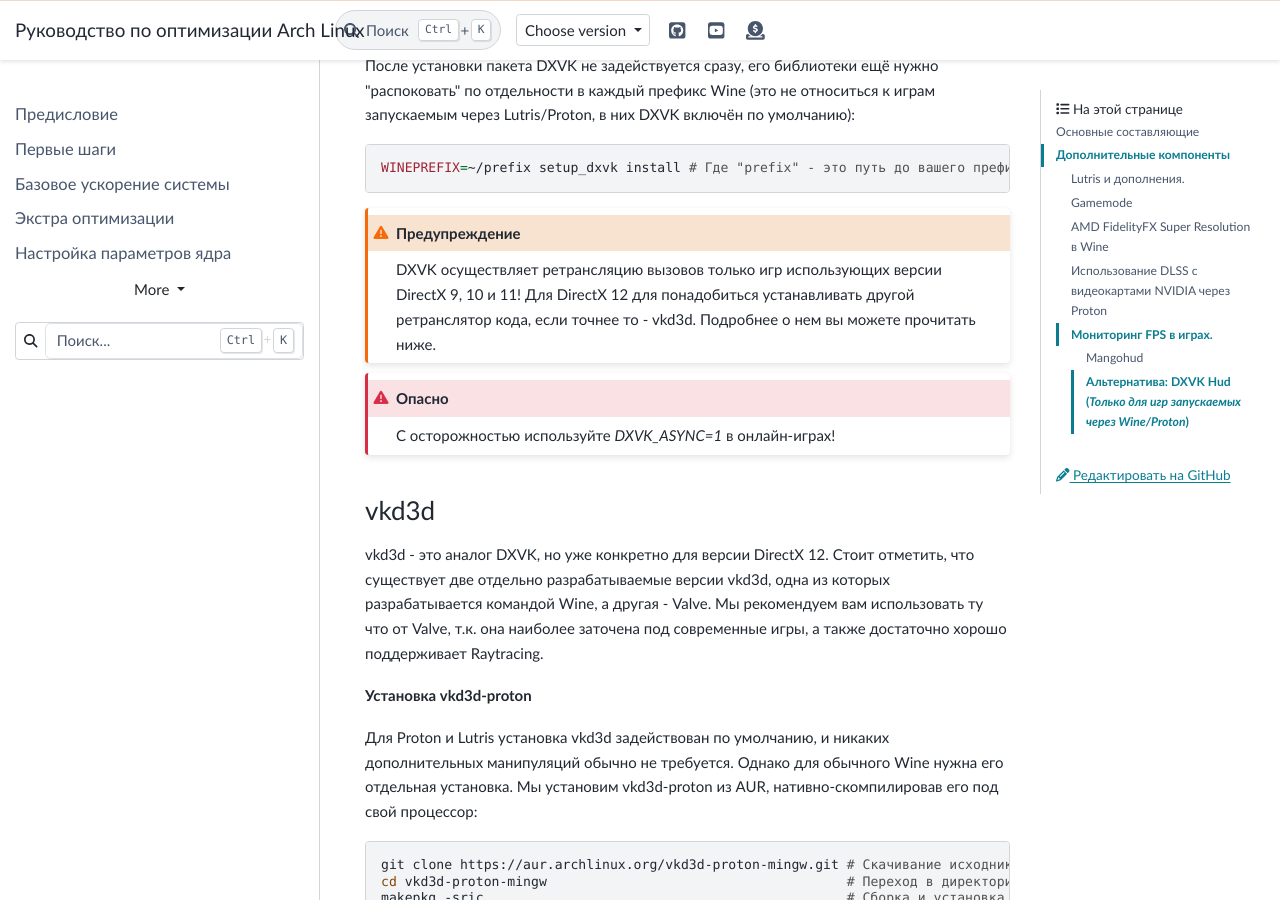
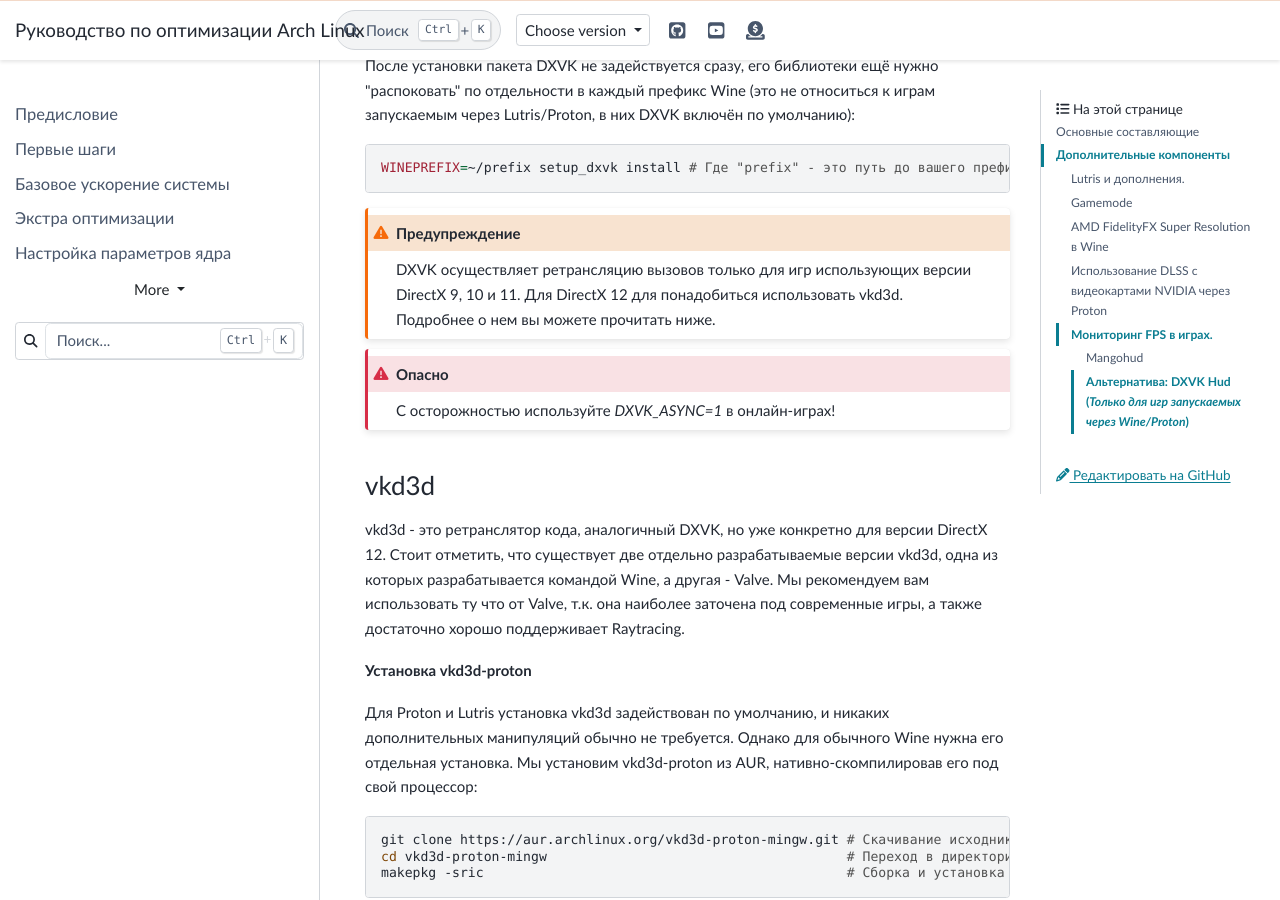
Before and after one commit to ventureoo/ARU, a Sphinx documentation site: the page built from docs/source/linux-gaming.rst, in a window 1280 px wide and 900 px high, scrolled down 8257 px. Built offline with Sphinx 7.4.7 and the PyData theme 0.15.4, drawn with Linux system fonts in a browser that asks for light colours.

Commit message:
linux-gaming: Some fixes about vkd3d

```diff
--- a/docs/source/linux-gaming.rst
+++ b/docs/source/linux-gaming.rst
@@ -337,8 +337,8 @@ OpenGL, а в Vulkan - более современный графический
 
    WINEPREFIX=~/prefix setup_dxvk install # Где "prefix" - это путь до вашего префикса Wine
 
-.. warning:: DXVK осуществляет ретрансляцию вызовов только игр использующих версии DirectX 9, 10 и 11!
-   Для DirectX 12 для понадобиться устанавливать другой ретранслятор кода, если точнее то - vkd3d. Подробнее о нем вы можете прочитать ниже.
+.. warning:: DXVK осуществляет ретрансляцию вызовов только для игр использующих версии DirectX 9, 10 и 11.
+   Для DirectX 12 для понадобиться использовать vkd3d. Подробнее о нем вы можете прочитать ниже.
 
 .. danger:: С осторожностью используйте *DXVK_ASYNC=1* в онлайн-играх!
 
@@ -349,7 +349,7 @@ OpenGL, а в Vulkan - более современный графический
 vkd3d
 -------------
 
-vkd3d - это аналог DXVK, но уже конкретно для версии DirectX 12.
+vkd3d - это ретранслятор кода, аналогичный DXVK, но уже конкретно для версии DirectX 12.
 Стоит отметить, что существует две отдельно разрабатываемые версии vkd3d,
 одна из которых разрабатывается командой Wine, а другая - Valve.
 Мы рекомендуем вам использовать ту что от Valve, т.к. она наиболее заточена под современные игры,
```
